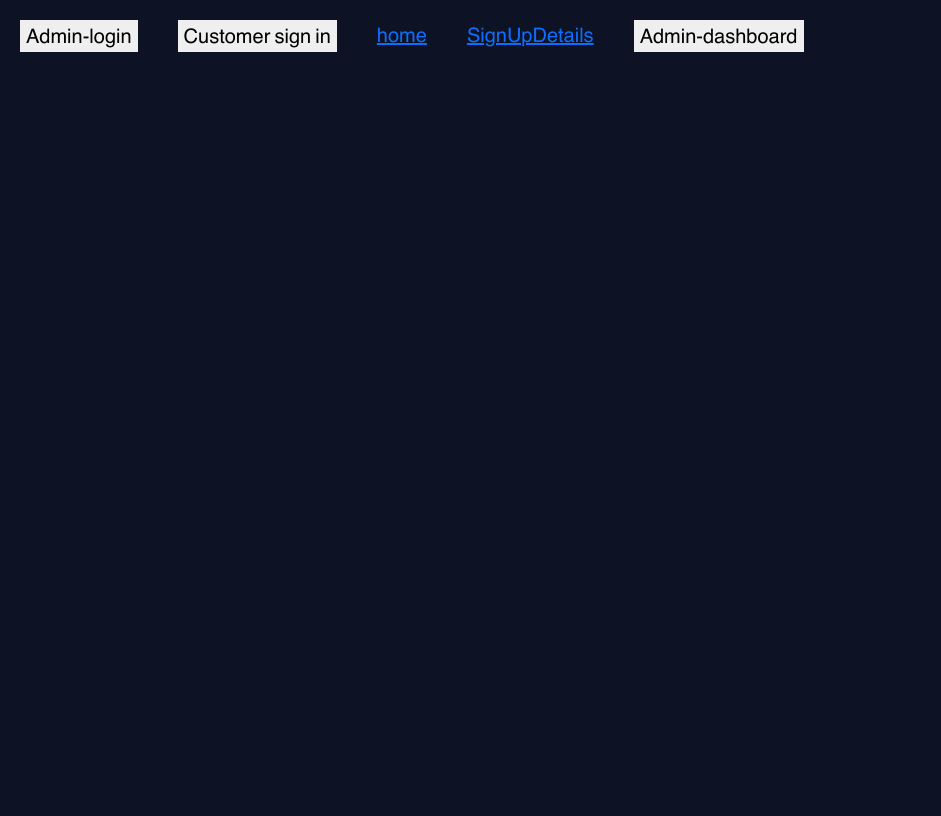
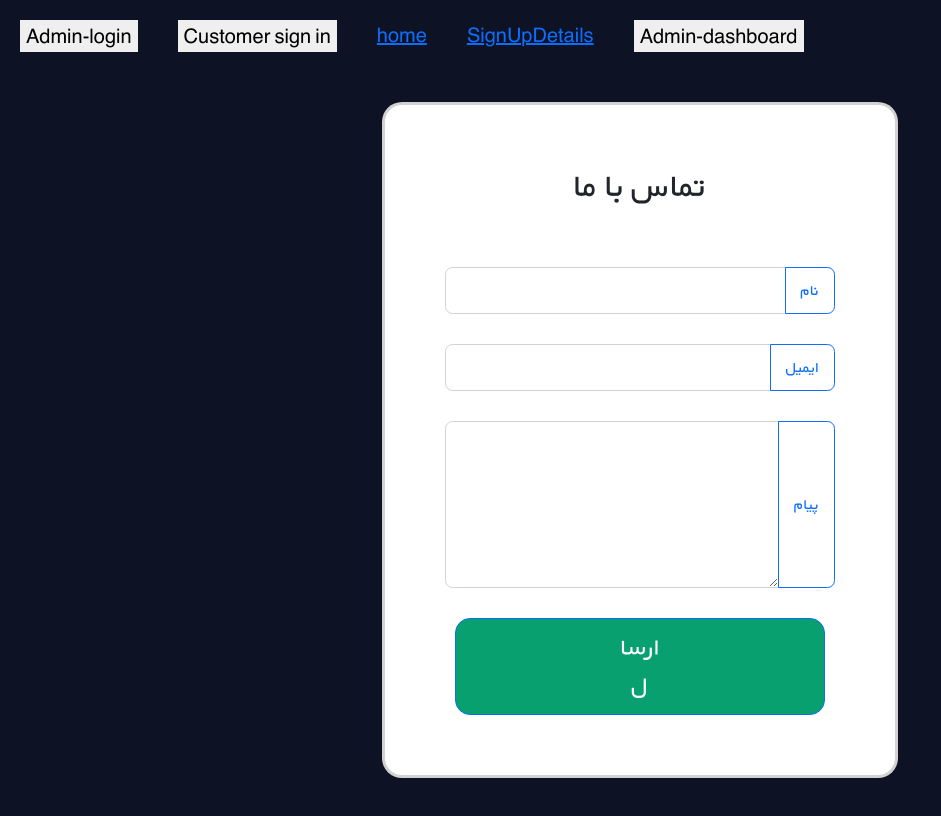
Before and after one commit to hoomanhonarvar/SE-project-front, a React (Create React App) app: page /contactUss in a window 1280 px wide. Shown: the top 816 px of the page, without its empty margins (0-941 px from the left). Built offline with nearby package versions, Linux system fonts and the light colour scheme.

Commit message:
merging with AliiiFinaly branch

```diff
--- a/package.json
+++ b/package.json
@@ -20,6 +20,8 @@
     "react-phone-number-input": "^3.2.19",
     "react-router-dom": "^5.1.2",
     "react-scripts": "^5.0.1",
+    "sweetalert": "^2.1.2",
+    "sweetalert2": "^11.7.5",
     "web-vitals": "^2.1.4",
     "webpack-dev-server": "^4.13.2"
   },
--- a/src/Component/App/App.js
+++ b/src/Component/App/App.js
@@ -13,6 +13,10 @@ import Navbar from './../NavBar/NavBar';
 import Customersignin from '../../pages/Customer_signin/Customer_signin';
 import Admindashboard from "./../../pages/Admin-dashboard/Admin-dashboard"
 import SignUp_Details from '../../pages/SignUpDetails/SignUpDetails';
+import NotFound from '../../pages/404/NotFound';
+import Contating from '../../pages/ContactUss/contact';
+import { sweet } from '../../pages/Pardakht movafagh/Secssufully_pay';
+import { sweet2 } from '../../pages/Pardakht_namofagh/pardakh_namof';
 function App() {
   return (
     <div className="App">
@@ -22,6 +26,16 @@ function App() {
         <Switch>
           <Route exact path='/'>
             <Home_page />
+          </Route>
+
+          <Route exact path='/contactUss'>
+            <Contating/>
+          </Route>
+          <Route exact path='/pardakht_movafagh'>
+            <sweet/>
+          </Route>
+          <Route exact path='/pardakht_namovafagh'>
+            <sweet2/>
           </Route>
           <Route path='/SignUpDetails'>
               <SignUp_Details />
@@ -36,6 +50,9 @@ function App() {
           <Route path="/Admin_dashboard">
               <Admindashboard />
           </Route>
+          <Route exact path='/*'>
+            <NotFound />
+          </Route>
         </Switch>
      </BrowserRouter>
     </div>
--- /dev/null
+++ b/src/pages/404/NotFound.jsx
@@ -0,0 +1,15 @@
+import React from 'react';
+import "./notfound.css";
+import { Link } from 'react-router-dom';
+class NotFound extends React.Component{
+    render(){
+        return <div className='body404'>
+            {/* <img src={PageNotFound}  /> */}
+            <p style={{textAlign:"center"}}>
+            <h1 className='h404'>404</h1>
+            <h3 className='h3404'>صفحه مورد نظر یافت نشد</h3>
+            </p>
+          </div>;
+    }
+}
+export default NotFound;
--- /dev/null
+++ b/src/pages/404/notfound.css
@@ -0,0 +1,32 @@
+@import url('https://fonts.googleapis.com/css?family=Alfa+Slab+One|Josefin+Slab');
+
+.body404 {
+  background-color: #0E1225;
+  height: 32.5rem;
+}
+@keyframes darken {
+  00%{ font-size: 6rem;  color:#e0e3e5;}
+  50%{font-size: 10rem; color:#abb4bc}
+  100% {font-size: 12rem; color:#8f97a0}
+}
+
+
+.h404 {
+  font-family: 'Alfa Slab One', cursive;
+  margin: 0 auto;
+  padding-top: 6rem;
+  inline: block;
+  text-align: center;
+   animation-name: darken;
+  animation-duration: 10s;
+  animation-iteration-count: infinite;
+}
+
+.h3404 {
+  font-family: 'Josefin Slab', serif;
+  margin: 0 auto;
+  inline: block;
+  text-align: center;
+  color:#8495a5;
+  font-size: 30px;
+}
--- /dev/null
+++ b/src/pages/ContactUss/contact.jsx
@@ -0,0 +1,49 @@
+import React from "react";
+import 'bootstrap/dist/css/bootstrap.min.css';
+import './contacting.css';
+import PhonenumberFrom from "../../Component/Forms/phoneNumber";
+import ShowAndHidePassword from "../../Component/Button/Show_password";
+
+
+const Contating=()=>{
+    return(
+      <section className="vh-100" style={{background: "#0E1225"}}>
+        <div className="containerpy-5h-100"  >
+          <div className="row d-flex justify-content-center align-items-center h-100">
+            <div style={{margin:"30px"}} className="col-11 col-md-8 col-lg-6 col-xl-5" >
+              <div className="card shadow-2-strong" style={{borderRadius: '1rem'}}>
+                <div className="card-body p-5 text-center">
+                  <h3 className="mb-5">تماس با ما</h3>
+                  <div className="form-outline mb-4">
+                    <div className="input-group">
+                    <input type="text" id="Name" style={{textAlign:'end'}} className="form-control form-control" />
+                    <button className="btn btn-outline-primary"  style={{fontSize:'16px'}}  >نام</button>
+                    </div>
+                  </div>
+                  <div className="form-outline mb-4">
+                    <div className="input-group">
+                    <input type='text' id="Email" style={{textAlign:'end'}}  className="form-control form-control" />
+                    <button className="btn btn-outline-primary"  style={{fontSize:'16px'}}  >ایمیل</button>
+                    </div>
+                  </div>
+                  <div className="form-outline mb-4">
+                    <div className="input-group">
+                    <textarea type='text' id="texteraia" rows={5} style={{textAlign:'end'}}  className="form-control form-control" />
+                    <button className="btn btn-outline-primary" style={{fontSize:'16px'}} >پیام</button>
+                    </div>
+                    </div>
+                  <button className="btn btn-primary btn-lg btn-block loginbtn" type="submit">ارسال</button>
+                  <div>
+                    </div>
+                </div>
+              </div>
+            </div>
+          </div>
+        </div>
+      </section>
+
+    );
+
+
+};
+export default Contating
--- /dev/null
+++ b/src/pages/ContactUss/contacting.css
@@ -0,0 +1,19 @@
+.forgetPassword:hover{
+    color: red;
+    border: none;
+    background-color:#0E1225;
+}
+.forgetPassword{
+    border: none;
+    background-color: #0E1225;
+}
+.loginbtn{
+    background-color: #08A06E;
+
+}
+.card{
+    --bs-card-border-width: 3px;
+}
+.btn-lg{
+    --bs-btn-padding-x: 8rem;
+}
--- /dev/null
+++ b/src/pages/Pardakht movafagh/CustomSweet.css
@@ -0,0 +1,3 @@
+.broderrad{
+    border-radius: "40px";
+}
--- /dev/null
+++ b/src/pages/Pardakht movafagh/Secssufully_pay.jsx
@@ -0,0 +1,26 @@
+import { FaBookReader } from 'react-icons/fa';
+import '../Pardakht movafagh/CustomSweet.css'
+import Swal from 'sweetalert2';
+const sweet = () => {
+    const showSwalBtn = document.getElementById("forSweet");
+
+    showSwalBtn.addEventListener('click', function () {
+
+        Swal.fire({
+          icon: 'success',
+          iconbackground:"red",
+          showCloseButton: false,
+          confirmButtonColor: '#4F8F84',
+          cancelButtonColor: '#4F8F84',
+          confirmButton: 'btn btn-success',
+          title:"پرداخت با موفقیت انجام شد",
+          confirmButtonText: 'ادامه خرید',
+          iconColor:"#4F8F84",
+          //iconbackground:"#4F8F84",
+          borderradius: "40px",
+      })
+
+    });
+  };
+
+  export {sweet};
--- /dev/null
+++ b/src/pages/Pardakht_namofagh/pardakh_namof.jsx
@@ -0,0 +1,26 @@
+import { FaBookReader } from 'react-icons/fa';
+
+import Swal from 'sweetalert2';
+const sweet2 = () => {
+    const showSwalBtn = document.getElementById("forSweet1");
+
+    showSwalBtn.addEventListener('click', function () {
+
+        Swal.fire({
+          icon: 'error',
+          iconbackground:"red",
+          showCloseButton: false,
+          confirmButtonColor: '#4F8F84',
+          cancelButtonColor: '#4F8F84',
+          confirmButton: 'btn btn-success',
+          title:"پرداخت انجام نشد",
+          confirmButtonText: 'تلاش مجدد',
+          iconColor:"#4F8F84",
+          //iconbackground:"#4F8F84",
+          borderradius: "40px",
+      })
+
+    });
+  };
+
+  export {sweet2};
```
Also changed, not shown: 1 other file (tests, documents, lock files or other folders).
